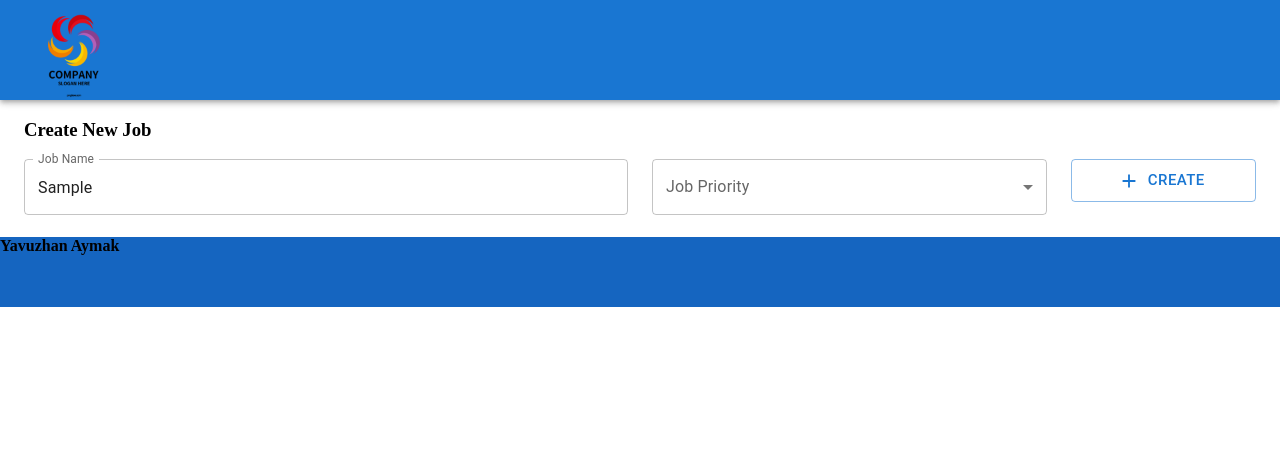
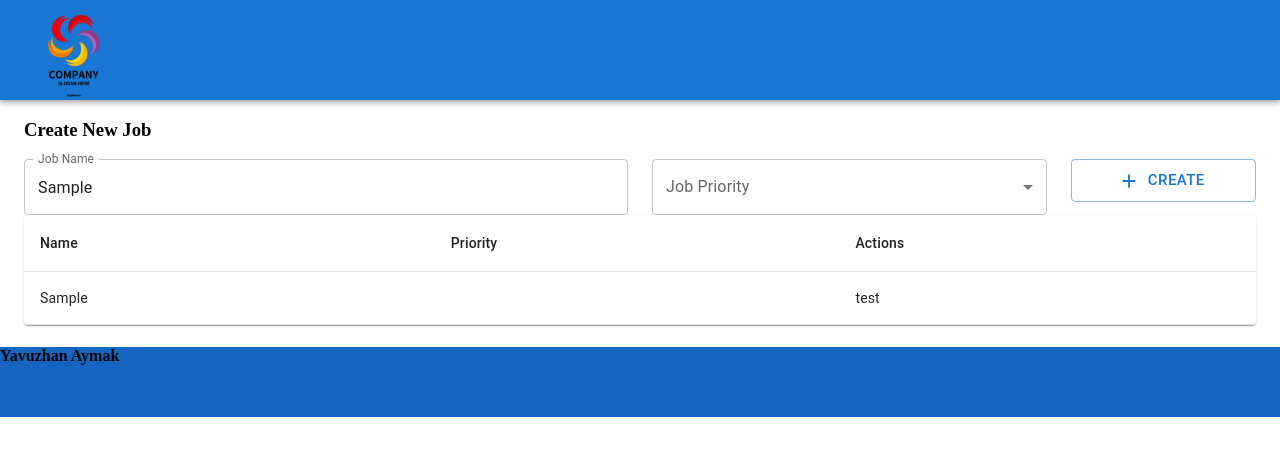
Before and after one commit to yavuzhanaymak/Kisisel-is-takip, a Next.js app: page / in a window 1280 px wide. Both pictures are taken after typing "Sample" into the empty fields and a click on the button "CREATE". Shown: the top 456 px of the page. Built offline with nearby package versions, Linux system fonts and the light colour scheme.

Commit message:
add tables and data

```diff
--- a/pages/index.js
+++ b/pages/index.js
@@ -7,12 +7,46 @@ import Button from "../src/components/Button";
 import Container from "@mui/material/Container";
 import Grid from "@mui/material/Grid";
 import Plus from '@mui/icons-material/Add';
-
+import Tables from "../src/components/Tables";
+const currencies = [
+  {
+    value: 'Urgent',
+    label: 'Urgent',
+  },
+  {
+    value: 'Regular',
+    label: 'Regular',
+  },
+  {
+    value: 'Trival',
+    label: 'Trival',
+  }
+];
+const columnData = [
+  'Name',
+  'Priority',
+  'Actions',
+];
 export default function Home() {
 
-  const [jobs, setJobs] = useState();
-  function handleSubmit(e) {
-  alert("Form submitted");
+  const [jobs, setJobs] = useState([]);
+  const [name, setName] = useState("");
+  const [Priority, setPriority] = useState("");
+
+  useEffect(() => {
+
+console.log(jobs)
+
+  },[jobs]);
+  function handleSubmit() {
+
+
+  }
+
+
+  function handleAdd() {
+    setJobs([...jobs, { id: 2, name: name, Priority: Priority }]);
+
   }
 
 
@@ -24,16 +58,18 @@ export default function Home() {
         spacing={{ xs: 2, md: 3 }}
       >
 
-        <Grid item xs={2} sm={4} md={6} xl={6}>
-        <Input label={"Job Name"} />
+        <Grid item xs={12} sm={12} md={6} xl={6}>
+        <Input onChange={(e)=>setName(e.target.value)} label={"Job Name"} />
         </Grid>
-        <Grid item xs={2} sm={4} md={4} xl={4}>
-        <Select label={"Job Priority"} />
+        <Grid item xs={12} sm={12} md={4} xl={4}>
+        <Select data={currencies} value={Priority} onChange={(e)=>setPriority(e.target.value)} label={"Job Priority"} />
         </Grid>
-        <Grid item xs={2} sm={4} md={2} xl={2}>
-        <Button actions={()=>handleSubmit()} label={"Create"} Icon={Plus} />
+        <Grid item xs={12} sm={12} md={2} xl={2}>
+        <Button actions={()=>handleAdd()} label={"Create"} Icon={Plus} />
         </Grid>
       </Grid>
+
+      <Tables columnData={columnData} rowsData={jobs} />
     </Container>
   );
 }
--- a/src/components/Input/index.js
+++ b/src/components/Input/index.js
@@ -1,11 +1,11 @@
 import React  from 'react';
  import { TextField } from '@mui/material';
-const Input = ({fullWidth,label}) => {
+const Input = ({fullWidth,label, onChange}) => {
 
 
   return (
     <>
-    <TextField fullWidth id="outlined-basic" label={label} variant="outlined" />
+    <TextField onChange={onChange} fullWidth id="outlined-basic" label={label} variant="outlined" />
 
     </>
   );
--- a/src/components/Select/index.js
+++ b/src/components/Select/index.js
@@ -3,31 +3,10 @@ import Box from '@mui/material/Box';
 import TextField from '@mui/material/TextField';
 import MenuItem from '@mui/material/MenuItem';
 
-const currencies = [
-  {
-    value: 'USD',
-    label: '$',
-  },
-  {
-    value: 'EUR',
-    label: '€',
-  },
-  {
-    value: 'BTC',
-    label: '฿',
-  },
-  {
-    value: 'JPY',
-    label: '¥',
-  },
-];
 
-export default function Select({label}) {
-  const [currency, setCurrency] = React.useState();
 
-  const handleChange = (event) => {
-    setCurrency(event.target.value);
-  };
+export default function Select({label,onChange,value,data}) {
+
 
   return (
     <Box
@@ -42,11 +21,11 @@ export default function Select({label}) {
           select
           label={label}
           fullWidth
-          value={currency}
-          onChange={handleChange}
+          value={value}
+          onChange={onChange}
 
         >
-          {currencies.map((option) => (
+          {data.map((option) => (
             <MenuItem key={option.value} value={option.value}>
               {option.label}
             </MenuItem>
--- /dev/null
+++ b/src/components/Tables/index.js
@@ -0,0 +1,52 @@
+import * as React from 'react';
+import Table from '@mui/material/Table';
+import TableBody from '@mui/material/TableBody';
+import TableCell from '@mui/material/TableCell';
+import TableContainer from '@mui/material/TableContainer';
+import TableHead from '@mui/material/TableHead';
+import TableRow from '@mui/material/TableRow';
+import Paper from '@mui/material/Paper';
+
+function createData(name, calories, fat, carbs, protein) {
+  return { name, calories, fat, carbs, protein };
+}
+
+const rows = [
+  createData('Frozen yoghurt', 159, 6.0, 24, 4.0),
+  createData('Ice cream sandwich', 237, 9.0, 37, 4.3),
+  createData('Eclair', 262, 16.0, 24, 6.0),
+
+];
+
+export default function Tables({columnData,rowsData}) {
+  return (
+    <TableContainer component={Paper}>
+      <Table sx={{ minWidth: 650 }} aria-label="simple table">
+        <TableHead>
+          <TableRow >
+            {columnData.map((item,index)=>(
+                <TableCell key={index}>{item}</TableCell>
+            ))}
+
+          </TableRow>
+        </TableHead>
+        <TableBody>
+          {rowsData?.map((row) => (
+            <TableRow
+              key={row.name}
+             >
+              <TableCell component="th" scope="row">
+                {row.name}
+              </TableCell>
+              <TableCell  >{row.Priority}</TableCell>
+              <TableCell  >
+                test
+              </TableCell>
+
+            </TableRow>
+          ))}
+        </TableBody>
+      </Table>
+    </TableContainer>
+  );
+}
```
